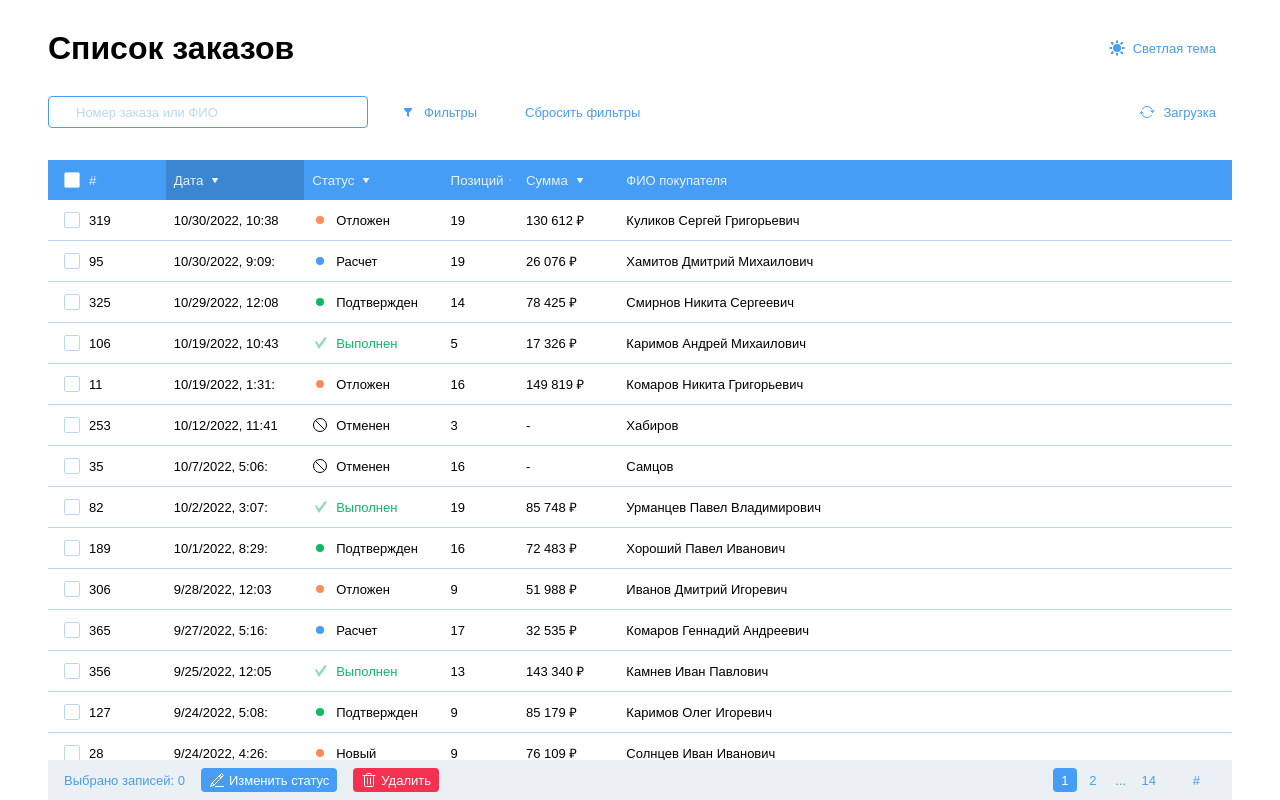
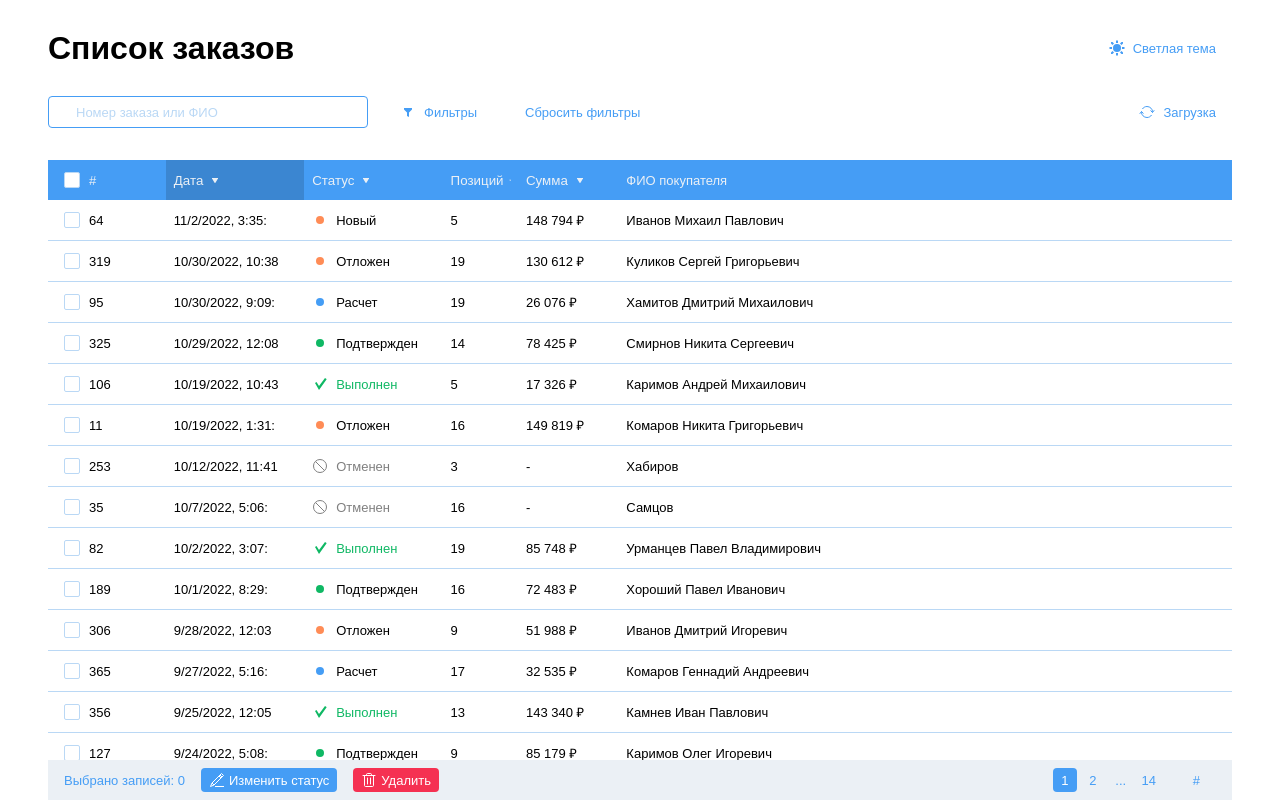
Before and after one commit to Balaberd/react-app, a React (Create React App) app: page / in a window 1280 px wide. Built offline with nearby package versions, Linux system fonts and the light colour scheme.

Commit message:
корректировака работы фильтров

```diff
--- a/src/features/OrdersList/components/Table/OrderListTableBodyItem/StatusCell/StatusCell.module.css
+++ b/src/features/OrdersList/components/Table/OrderListTableBodyItem/StatusCell/StatusCell.module.css
@@ -5,10 +5,10 @@
 }
 
 .canceled {
-  fill-opacity: 0.5;
+  z-index: 1;
+  opacity: 0.5;
 }
 
 .done {
   color: #0fb864;
-  fill-opacity: 0.5;
 }
--- a/src/features/OrdersList/components/Table/OrderListTableFooter/DeletionApprover/DeletionApprover.jsx
+++ b/src/features/OrdersList/components/Table/OrderListTableFooter/DeletionApprover/DeletionApprover.jsx
@@ -1,4 +1,7 @@
-import { resetAllCheckOrders } from "features/OrdersList/model/filters/filtersSlice";
+import {
+  changeCurrentPage,
+  resetAllCheckOrders,
+} from "features/OrdersList/model/filters/filtersSlice";
 import { deleteOrders } from "features/OrdersList/model/orders/ordersSlice";
 import React from "react";
 import { useDispatch, useSelector } from "react-redux";
@@ -11,6 +14,7 @@ function DeletionApprover({ numberOfCheckedOrders }) {
   const handleDeleteChoosedOrders = () => {
     dispatch(deleteOrders(checkedOrders));
     dispatch(resetAllCheckOrders());
+    dispatch(changeCurrentPage(1));
   };
 
   return (
--- a/src/features/OrdersList/components/Table/OrderListTableFooter/OrderListTableFooter.jsx
+++ b/src/features/OrdersList/components/Table/OrderListTableFooter/OrderListTableFooter.jsx
@@ -23,8 +23,6 @@ function OrderListTableFooter({ ordersLength }) {
       Изменить статус
     </Button>
   );
-
-  /** ********************* */
 
   return (
     <TableFooter className={styles._}>
--- a/src/features/OrdersList/model/selectors/index.js
+++ b/src/features/OrdersList/model/selectors/index.js
@@ -63,7 +63,7 @@ export const getFiltredOrdersByPageAndAllOrdersLength = (state) => {
 
   const ordersByPage = filtredAndSorted.filter(
     (order, index) =>
-      index > pageLimit * (currentPage - 1) && index <= pageLimit * currentPage
+      index >= pageLimit * (currentPage - 1) && index <= pageLimit * currentPage
   );
   return [ordersByPage, filtredAndSorted.length];
 };
--- a/src/shared/Button/Button.module.css
+++ b/src/shared/Button/Button.module.css
@@ -20,8 +20,6 @@
 
   fill: var(--main-elements-color);
   stroke: var(--main-elements-color);
-
-  transition: all ease-in-out 0.25s;
 }
 
 .iconOnly {
--- a/src/shared/Dropdown/Dropdown.module.css
+++ b/src/shared/Dropdown/Dropdown.module.css
@@ -4,6 +4,8 @@
 
 .overlay {
   position: absolute;
+
+  z-index: 2;
 
   font-size: 13px;
   background-color: var(--background-color);
```
Also changed, not shown: 1 other file (tests, documents, lock files or other folders).
